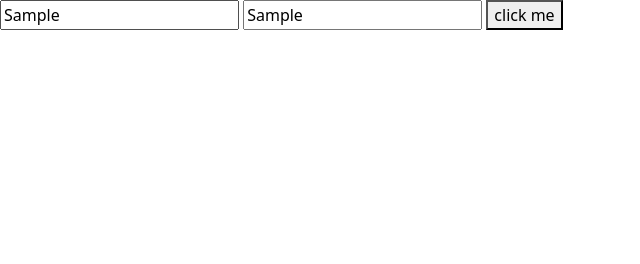
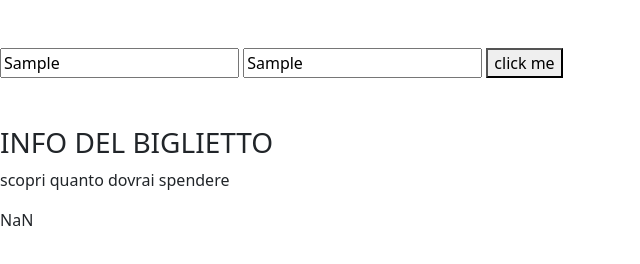
Before and after one commit to gilli-jonathan/js-biglietto-treno-form, a plain HTML site: page index.html in a window 1280 px wide. Both pictures are taken after typing "Sample", "Sample" into the empty fields and a click on the button "click me". Shown: the whole page, without its empty margins (0-640 px from the left). Drawn offline with nearby package versions, Linux system fonts and the light colour scheme.

Commit message:
oh rega ho sonno scusate per l'inglese e per come scrivo i commit mi sto sforzando...

```diff
--- a/assets/js/main.js
+++ b/assets/js/main.js
@@ -1,4 +1,6 @@
 console.log("prova");
+
+//TASK 1
 
 const ageEl = document.getElementById("age");
 const kmEl = document.getElementById("km");
@@ -31,7 +33,9 @@ btnEl.addEventListener("click", (event) => {
     final_price = final_price.toFixed(2);
     console.log(final_price);
   }
-  //aggiungo tutto il calcolo relativo
+
+  //parte della task 2
+  priceEl.innerText = final_price;
 });
 
 /*
@@ -39,3 +43,7 @@ MILESTONE 2:
 realizzeremo un form in pagina in cui l’utente potrà inserire i dati e visualizzare il calcolo finale con il prezzo.
 Il recap dei dati e l'output del prezzo finale, andranno quindi stampati in pagina (il prezzo dovrà essere formattato con massimo due decimali, per indicare i centesimi sul prezzo). Questo richiederà un minimo di ricerca.
 */
+
+//TASK 2
+
+const priceEl = document.getElementById("price_html");
--- a/index.html
+++ b/index.html
@@ -15,11 +15,17 @@
 stilizzati), realizziamo le specifiche scritte sopra. La risposta finale (o output) sarà anch’essa da scrivere in
 console. -->
 
-    <form action="">
+    <form class="my-5">
         <input id="age" type="text">
         <input id="km" type="text">
-        <button id="btn">click me</button>
+        <button id="btn" type="submit">click me</button>
     </form>
+
+    <section>
+        <h3>INFO DEL BIGLIETTO</h3>
+        <p>scopri quanto dovrai spendere</p>
+        <p id="price_html"></p>
+    </section>
 
     <script src="./assets/js/main.js"></script>
 </body>
```
